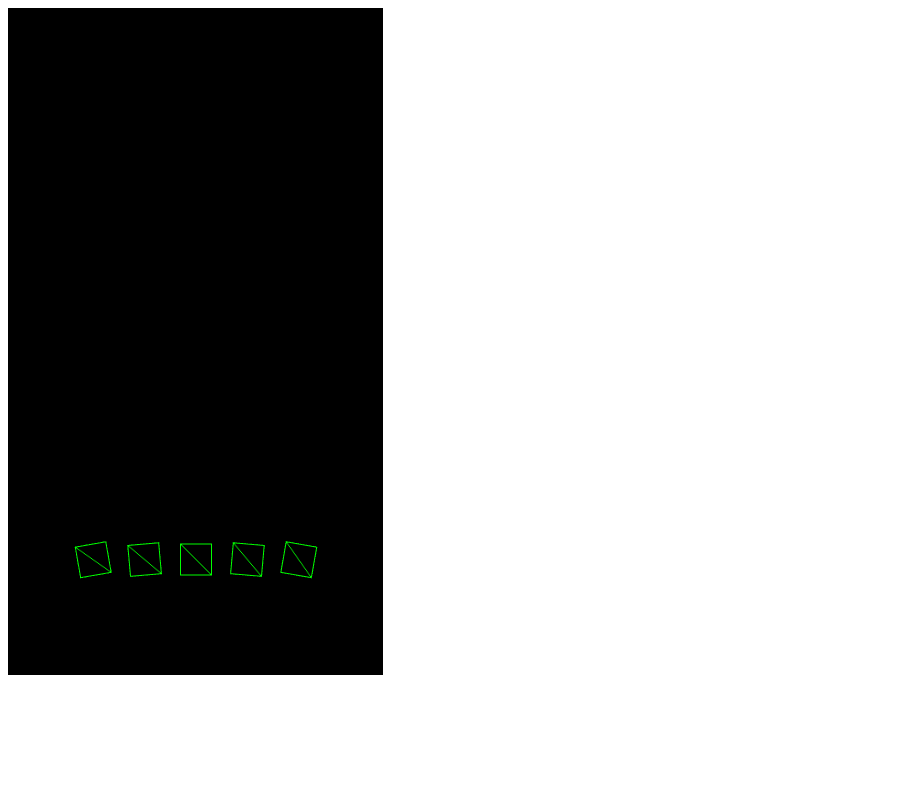
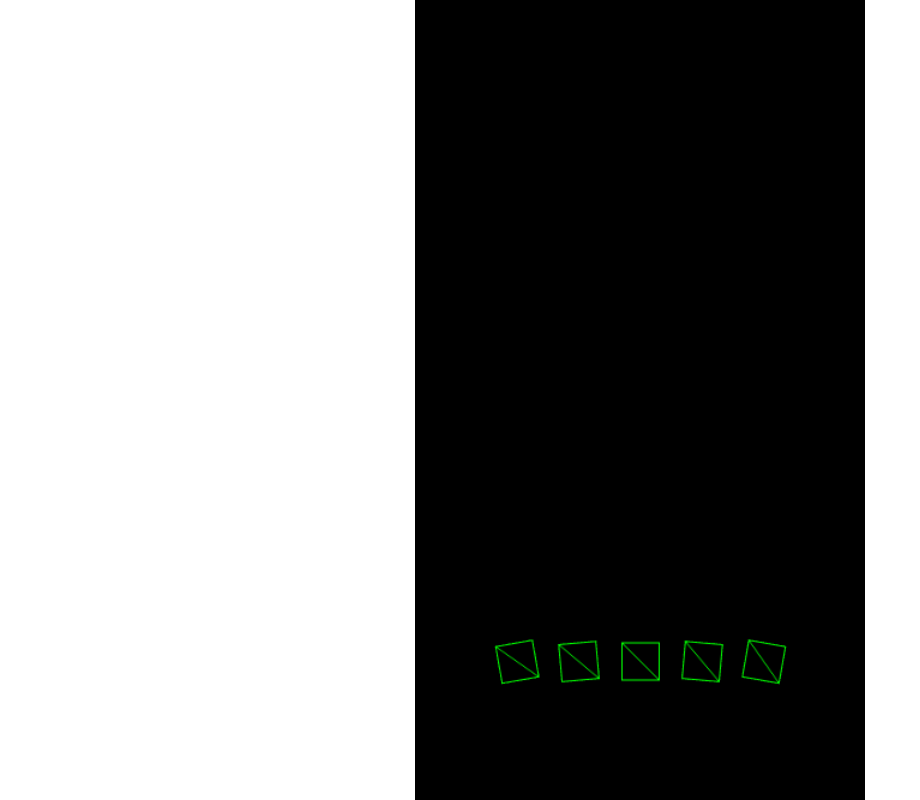
Before and after one commit to notalentgeek/plan-game, a website built with Parcel: page plan-game-main/index.html in a window 1280 px wide. Shown: the whole page, without its empty margins (0-920 px from the left). Built offline with nearby package versions, Linux system fonts and the light colour scheme; files whose address does not match are found by name.

Commit message:
Added Phaser and Basic Game Control
The next thing to do is to research for related implementation in YouTube or Reddit.

```diff
--- a/plan-game-main/index.html
+++ b/plan-game-main/index.html
@@ -4,9 +4,11 @@
   <meta charset="UTF-8">
   <meta name="viewport" content="width=device-width, initial-scale=1.0">
   <meta http-equiv="X-UA-Compatible" content="IE=edge">
+  <link rel="stylesheet" href="./styles/main.css">
   <title>Trading Card Game</title>
 </head>
 <body>
-  <script src="dist/main.js"></script> <!-- Load the compiled JS -->
+  <!-- Point directly to the TypeScript entry file -->
+  <script type="module" src="./src/index.ts"></script>
 </body>
 </html>
--- a/plan-game-main/src/index.ts
+++ b/plan-game-main/src/index.ts
@@ -89,8 +89,11 @@ class GameScene extends Phaser.Scene {
 
 const config: Phaser.Types.Core.GameConfig = {
   type: Phaser.AUTO,
-  width: 375, // Common smartphone resolution width
+  width: 375,  // Common smartphone resolution width
   height: 667, // Common smartphone resolution height
+  scale: {
+    autoCenter: Phaser.Scale.CENTER_BOTH,
+  },
   scene: [GameScene],
 };
 
--- /dev/null
+++ b/plan-game-main/styles/main.css
@@ -0,0 +1,10 @@
+body {
+  display: flex;
+  height: 100vh;
+  margin: 0;
+  overflow: hidden;
+}
+
+canvas {
+  display: block;
+}
```
Also changed, not shown: plan-game-main/package.json (+5 -3 lines), 1 other file.
